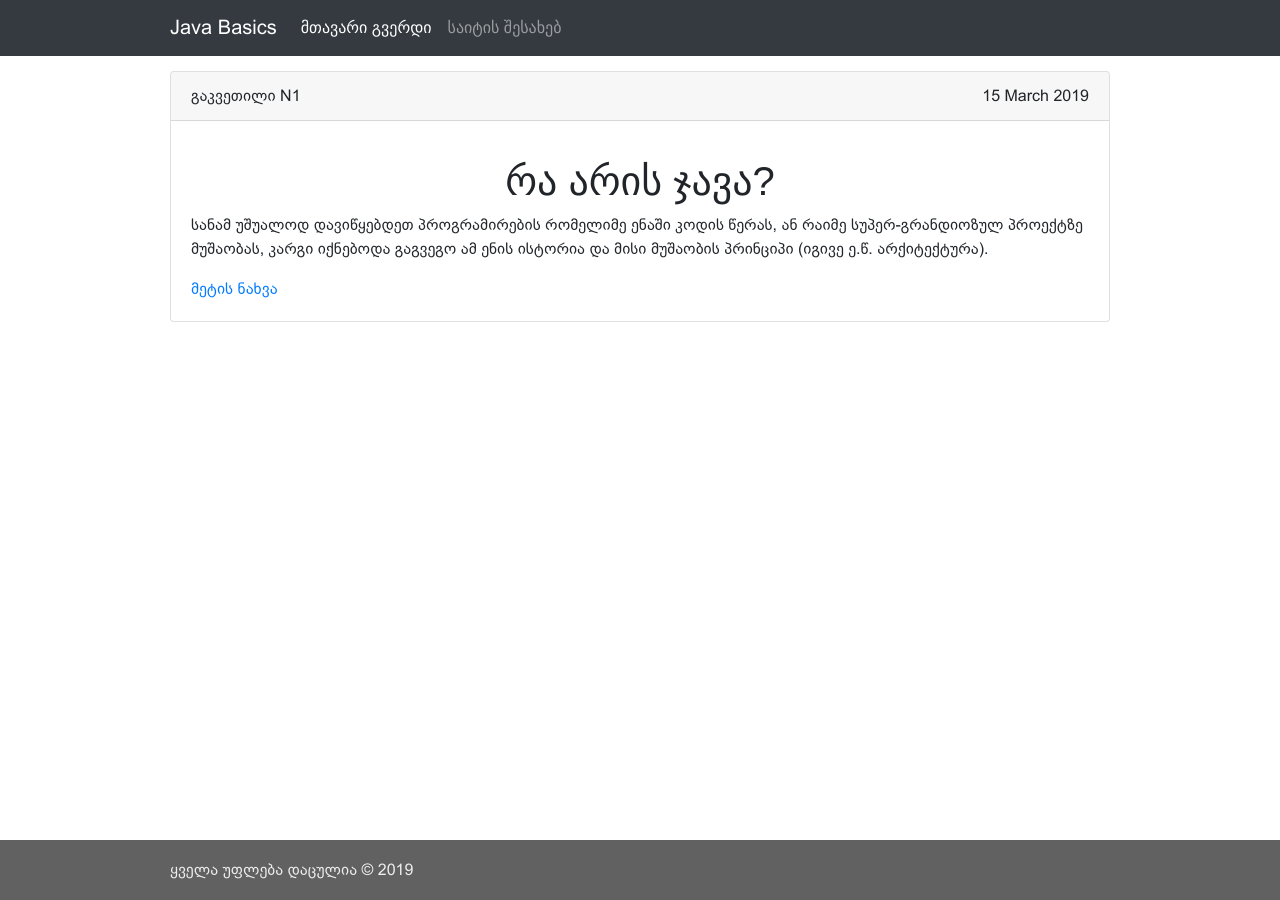
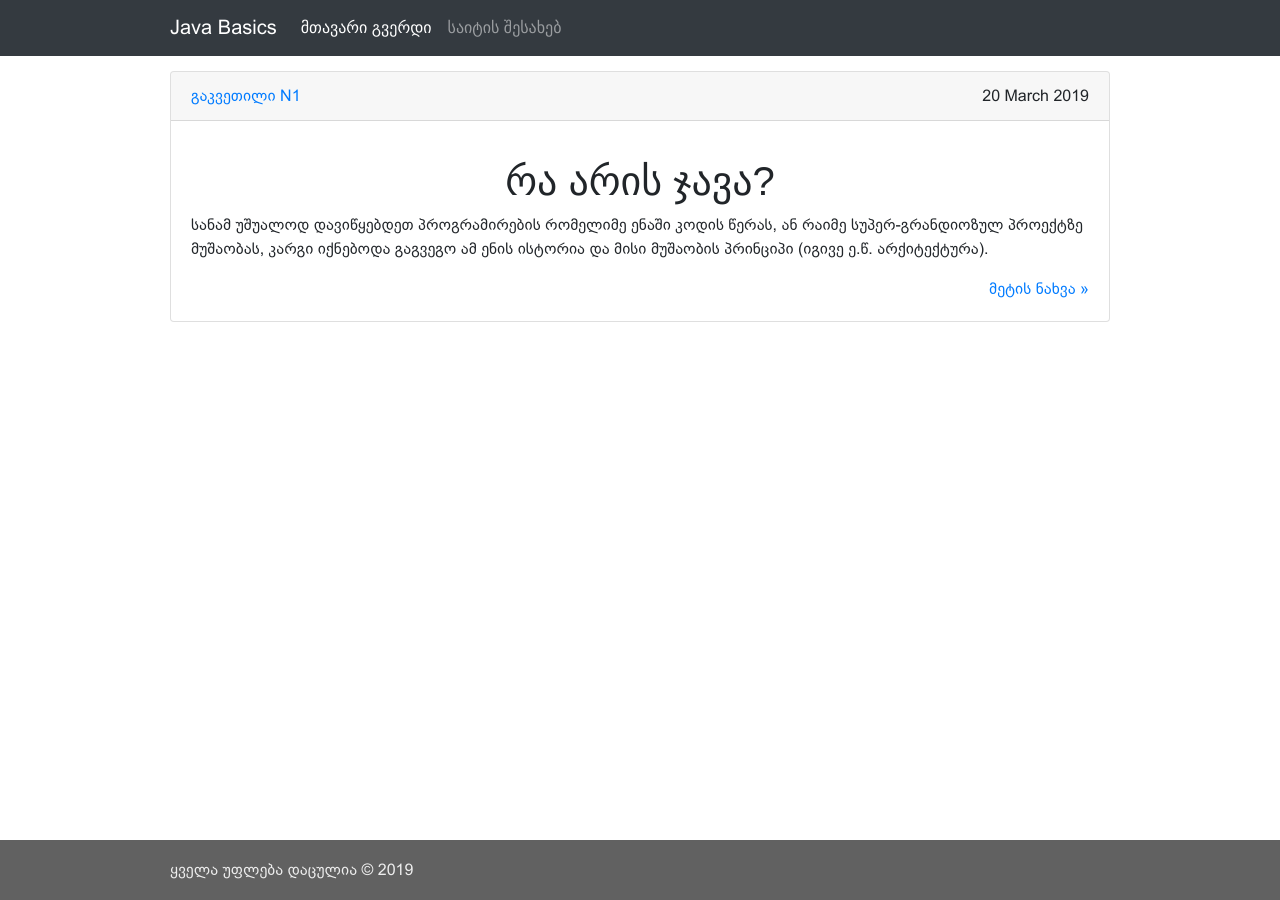
Before and after one commit to vakho10/java-basics, a Jekyll site: the page built from index.html, in a window 1280 px wide. Built offline with Jekyll 4.4.1, drawn with Linux system fonts in a browser that asks for light colours; some web fonts are replaced.

Commit message:
Changed index and post.

```diff
--- a/_posts/2019-03-20-lesson-1.html
+++ b/_posts/2019-03-20-lesson-1.html
@@ -1,8 +1,9 @@
 ---
 layout: default
 title:  "გაკვეთილი N1"
-date: 2019-03-15 09:00:00 +0400
+date: 2019-03-20 09:00:00 +0400
 categories: lesson
+image: https://upload.wikimedia.org/wikipedia/commons/thumb/5/5d/Duke_%28Java_mascot%29_waving.svg/568px-Duke_%28Java_mascot%29_waving.svg.png
 ---
 
 <h1 class="text-center">რა არის ჯავა?</h1>
--- a/index.html
+++ b/index.html
@@ -7,15 +7,18 @@ title: მთავარი გვერდი
 <section>
   {% assign sortedPosts = site.posts | sort: 'date' | reverse %}
   {% for post in sortedPosts %}
-  <article class="card">
+
+  <article class="card mb-3">
     <div class="card-header">
-      <span class="float-left">{{ post.title }}</span>
+      <span class="float-left"><a href='{{ post.url | relative_url }}'>{{ post.title }}</a></span>
       <span class="float-right">{{ post.date | date_to_long_string }}</span>
     </div>
     <div class="card-body">
       <p class="card-text">{{ post.excerpt }}</p>
-      <a href='{{ post.url | relative_url }}' class="card-link">მეტის ნახვა</a>
+      <p class="card-text"><a href='{{ post.url | relative_url }}' class="card-link float-right">მეტის ნახვა &raquo;</a>
+      </p>
     </div>
   </article>
+
   {% endfor %}
 </section>
```
